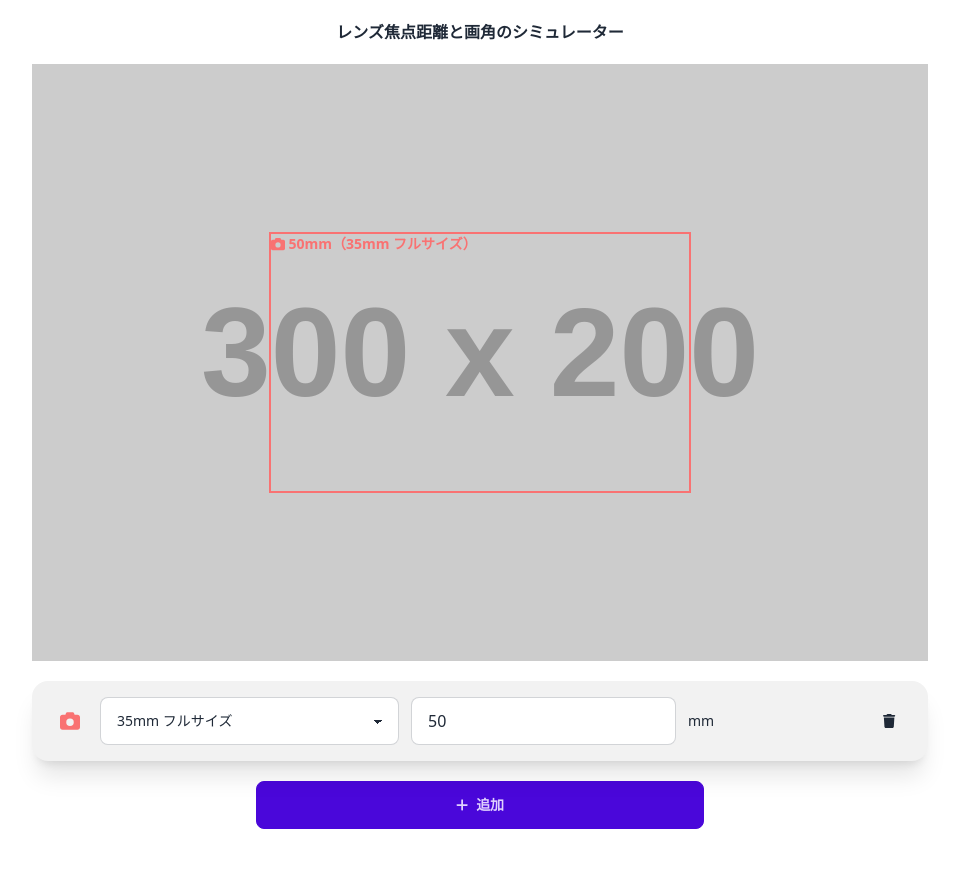
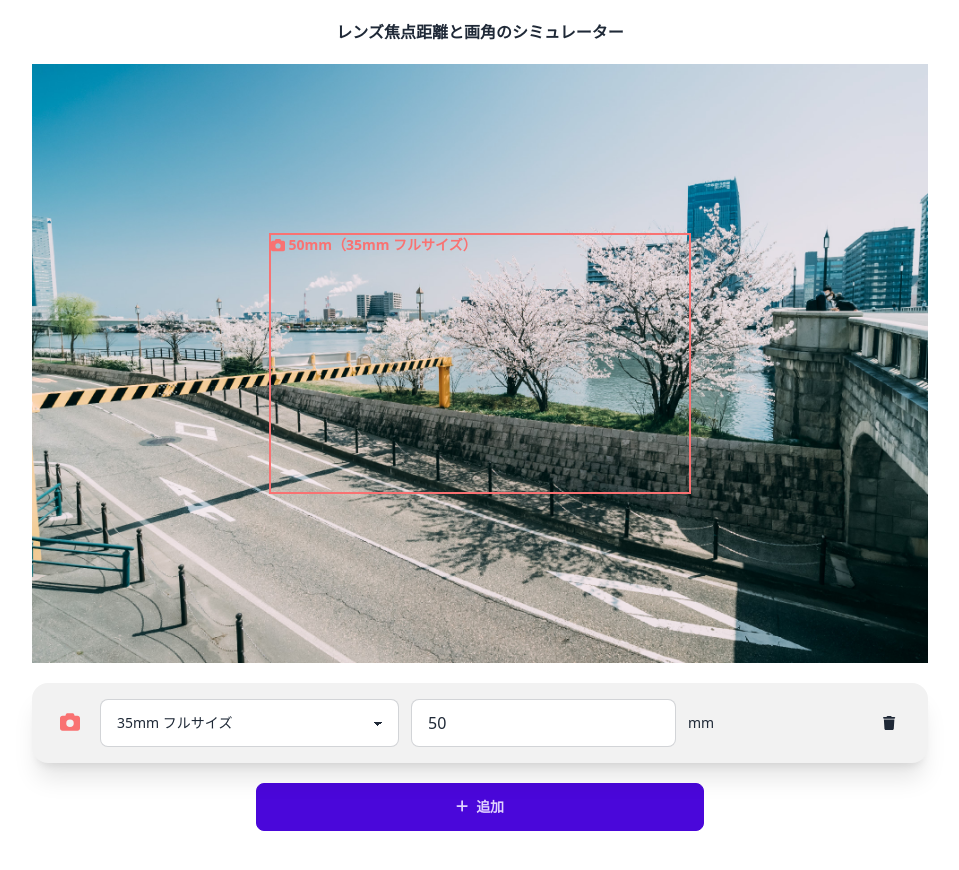
Before and after one commit to minojiro/focal-length-view-simulator, a Nuxt app: page / in a window 1280 px wide. Shown: the whole page, without its empty margins (160-1119 px from the left). Built offline with nearby package versions, Linux system fonts and the light colour scheme.

Commit message:
ui: add sample image

```diff
--- a/app.vue
+++ b/app.vue
@@ -51,7 +51,7 @@ onMounted(() => addAngleItem());
     </h1>
     <div class="relative mb-5">
       <img
-        src="//placehold.jp/300x200.png"
+        src="~/assets/images/fullsize20mm.jpg"
         alt=""
         class="w-full"
         width="300"
```
Also changed, not shown: assets/images/fullsize20mm.jpg (added).
